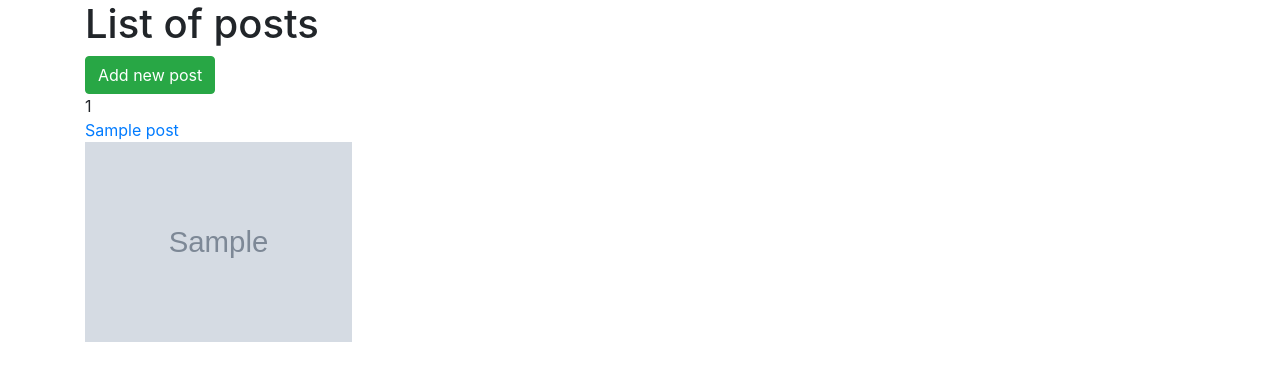
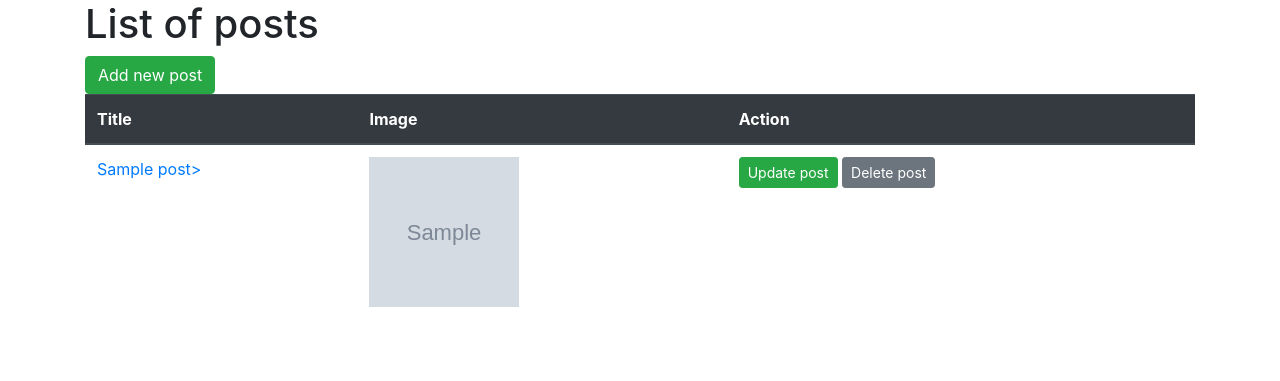
Before and after one commit to madinayusupova/django_blog, a Django app: template makers_test/blog/templates/blog/posts_list.html in a window 1280 px wide. Shown: the part 56-437 px from the top of the page. Run offline with Django 3.2, Linux system fonts and the light colour scheme; the template is opened without the code that fills it: most values are stand-ins (such as "Sample title", 1, 10 or a date in 2020); grey boxes marked "Sample" are stand-in pictures; some libraries are stand-ins or nearby versions.

Commit message:
Add bootstrap tables

```diff
--- a/makers_test/blog/templates/blog/add_post.html
+++ b/makers_test/blog/templates/blog/add_post.html
@@ -1,6 +1,6 @@
 {% extends 'includes/base.html' %}
 {% load static %}
-{% block body%}
+{% block body %}
 
     <h1>Add new Post</h1>
     <form method="post" enctype="multipart/form-data">
--- a/makers_test/blog/templates/blog/delete_post.html
+++ b/makers_test/blog/templates/blog/delete_post.html
@@ -1,6 +1,6 @@
 {% extends 'includes/base.html' %}
 {% load static %}
-{% block body%}
+{% block body %}
 <h1> Вы действительно хотите удалить пост?</h1>
 <form method = "POST">
     {% csrf_token %}
--- a/makers_test/blog/templates/blog/post_details.html
+++ b/makers_test/blog/templates/blog/post_details.html
@@ -1,10 +1,10 @@
 {% extends 'includes/base.html' %}
 {% load static %}
-{% block body%}
+{% block body %}
 
 <h1>{{post.title}}</h1><br>
 <p>{{post.text}}</p><br>
-{% if post.image %}<img width="400" height="400" src="{{ post.image.url}}"> {% endif %}
+{% if post.image %}<img width="400" height="400" src="{{ post.image.url }}">{% endif %}
 <p>Published:{{ post.creation_date}}</p><br>
 
 
--- a/makers_test/blog/templates/blog/posts_list.html
+++ b/makers_test/blog/templates/blog/posts_list.html
@@ -6,10 +6,30 @@
 <a role="button" class="btn btn-success" href = '{% url 'add-post'%}'>Add new post</a>
 <br>
 
-    {% for post in posts %}
-    <p>{{post.id}} <br>
-        <a href="{% url 'post-details' pk=post.id %}">{{post.title}}</a> <br>
-        {% if post.image %}<img width="'200" height="200" src = "{{post.image.url}}"</p>{% endif %}
-    {% endfor %}
+<!--    {% for post in posts %}-->
+<!--    <p>{{post.id}} <br>-->
+<!--        <a href="{% url 'post-details' pk=post.id %}">{{post.title}}</a> <br>-->
+<!--        {% if post.image %}<img width="'200" height="200" src = "{{post.image.url}}"</p>{% endif %}-->
+<!--    {% endfor %}-->
+<table class="table">
+  <thead class="thead-dark">
+    <tr>
+
+      <th scope="col">Title</th>
+      <th scope="col">Image</th>
+        <th scope ='col'>Action</th>
+    </tr>
+  </thead>
+<tbody>
+{% for post in posts %}
+<tr>
+    <td><a href="{% url 'post-details' pk=post.id %}">{{post.title}}></a></td>
+    <td>{% if post.image %}<img src="{{ post.image.url}}" width="150" height="150">{% endif %}</td>
+    <td><a class="btn btn-success btn-sm" role="button" href="{% url 'update-post' post.id %}">Update post</a>
+<a class="btn btn-secondary btn-sm" role="button" href="{% url 'delete-post' post.id %}">Delete post</a></td>
+</tr>
+{% endfor %}
+</tbody>
+</table>
 
 {% endblock body %}
--- a/makers_test/blog/templates/blog/update_post.html
+++ b/makers_test/blog/templates/blog/update_post.html
@@ -1,6 +1,6 @@
 {% extends 'includes/base.html' %}
 {% load static %}
-{% block body%}
+{% block body %}
 <h1>{{post.title}}</h1>
 <form method="post" enctype="multipart/form-data">
         {% csrf_token %}
--- a/makers_test/blog/templates/includes/base.html
+++ b/makers_test/blog/templates/includes/base.html
@@ -8,7 +8,7 @@
 </head>
 <body>
 <nav class="navbar navbar-dark bg-dark">
-    <a href="{% url 'home-page'}" class = 'navbar-text'>Django</a>
+    <a href="{% url 'home-page' %}" class = 'navbar-text'>Django</a>
 </nav>
 <div class="container">
     {% block body %} {% endblock body %}
--- a/makers_test/blog/views.py
+++ b/makers_test/blog/views.py
@@ -62,3 +62,6 @@ def delete_post(request, pk):
         post.delete()
         return redirect('home-page')
     return render(request, 'blog/delete_post.html')
+#
+# fbv function based views
+# cbv class based views
```
Also changed, not shown: makers_test/blog/templates/blog/index.html (+20 -12 lines).
